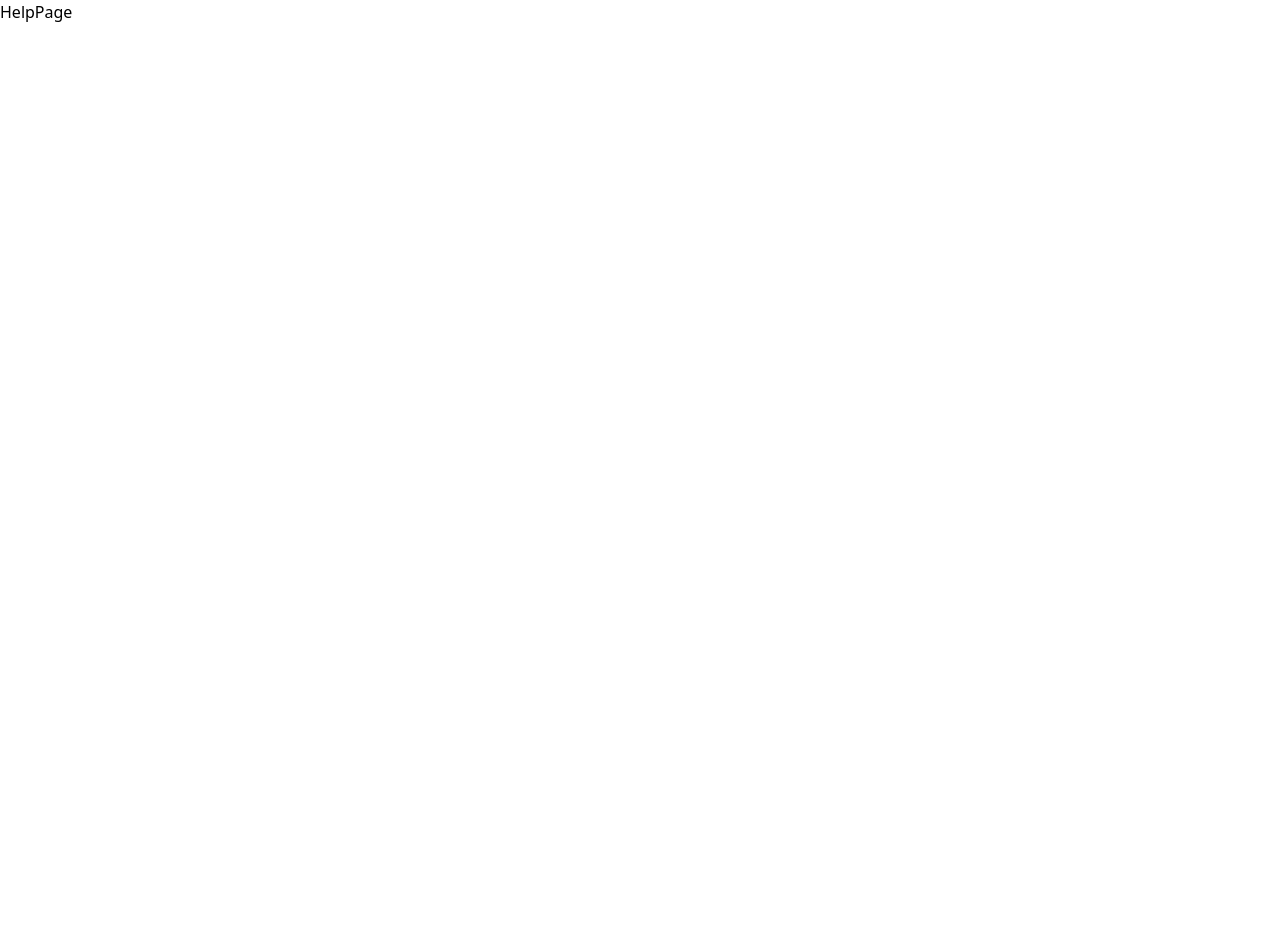
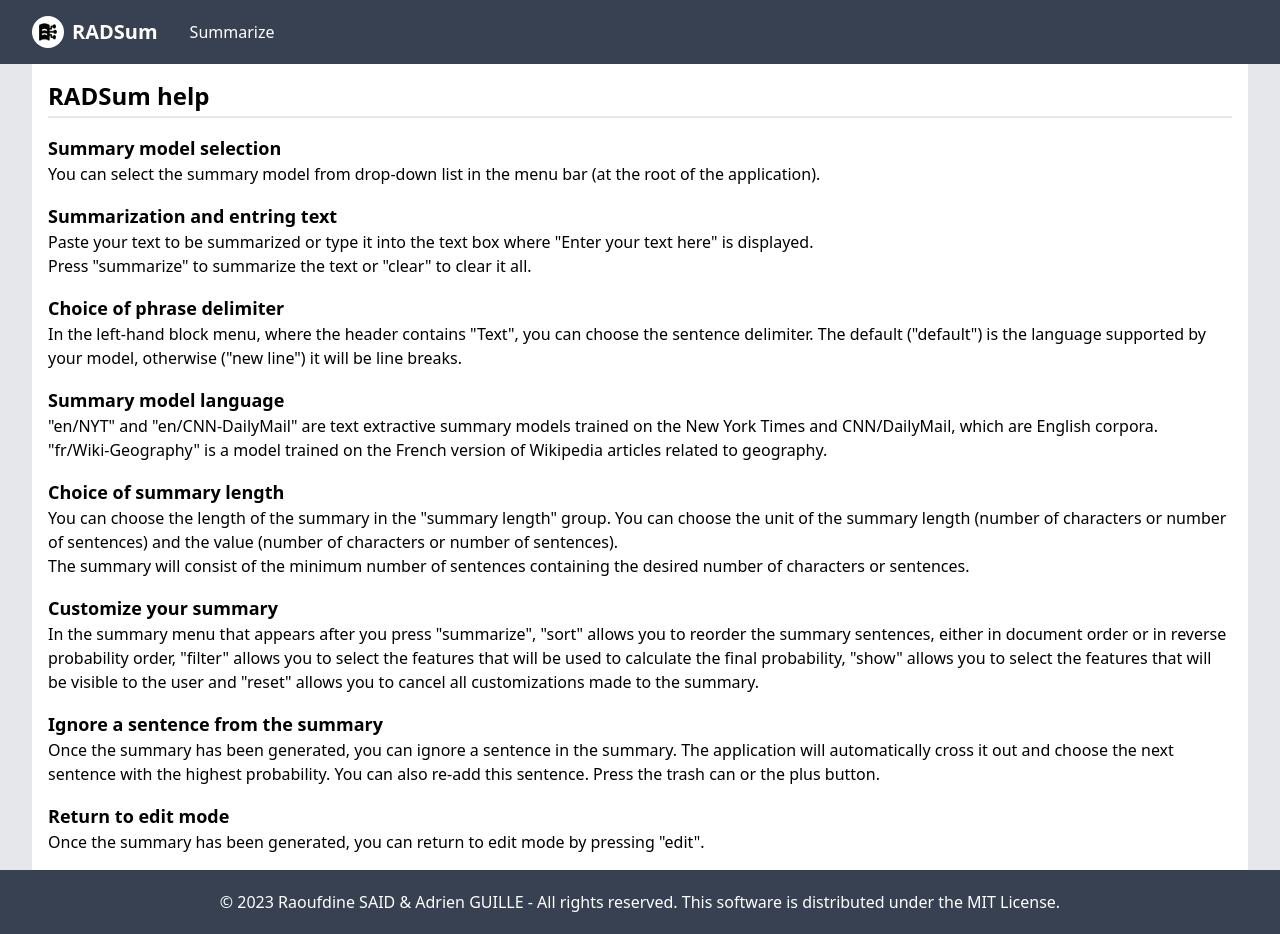
Before and after one commit to Baragouine/extrasum, a React (Create React App) app in the folder front/radsum/: page /help in a window 1280 px wide. Before the commit the page ends 800 px from the top, so only its background shows below. Built offline with nearby package versions, Linux system fonts and the light colour scheme.

Commit message:
Help pge edited

```diff
--- a/front/radsum/src/App.js
+++ b/front/radsum/src/App.js
@@ -2,7 +2,6 @@ import React from "react";
 import { BrowserRouter as Router, Routes, Route } from 'react-router-dom';
 
 import HelpPage from "./Components/HelpPage/HelpPage";
-import AboutPage from "./Components/AboutPage/AboutPage";
 import MainPage from "./Components/MainPage/MainPage";
 import PageNotFound from "./Components/PageNotFound/PageNotFound";
 
@@ -12,7 +11,6 @@ function App() {
     <Router basename="/">
       <Routes>
         <Route exact path="/help" element={<HelpPage/>}/>
-        <Route exact path="/about" element={<AboutPage/>}/>
 
         <Route exact path="/" element={<MainPage/>}/>
 
--- a/front/radsum/src/Components/AboutPage/AboutPage.jsx
+++ /dev/null
@@ -1,14 +0,0 @@
-import React from "react";
-
-import Page from "../ui/Page";
-
-
-const AboutPage = () => {
-    return (
-        <Page>
-            AboutPage
-        </Page>
-    );
-};
-
-export default AboutPage;
--- /dev/null
+++ b/front/radsum/src/Components/HelpPage/Body.jsx
@@ -0,0 +1,84 @@
+import React, { useEffect, useState } from "react";
+
+
+
+const HelpBody = () => {
+
+    return (
+        <div
+            className="md:mx-8 min-h-screen bg-white text-black"
+        >
+            <div className="w-full h-full p-4">
+                <h1
+                    className="text-2xl font-bold"
+                >RADSum help</h1>
+
+                <hr className="border my-1"/>
+
+                <h2
+                    className="text-lg font-bold mt-4"
+                >Summary model selection</h2>
+                <p>
+                    You can select the summary model from drop-down list in the menu bar (at the root of the application).
+                </p>
+
+                <h2
+                    className="text-lg font-bold mt-4"
+                >Summarization and entring text</h2>
+                <p>
+                    Paste your text to be summarized or type it into the text box where "Enter your text here" is displayed.
+                    <br/>
+                    Press "summarize" to summarize the text or "clear" to clear it all.
+                </p>
+
+                <h2
+                    className="text-lg font-bold mt-4"
+                >Choice of phrase delimiter</h2>
+                <p>
+                    In the left-hand block menu, where the header contains "Text", you can choose the sentence delimiter. The default ("default") is the language supported by your model, otherwise ("new line") it will be line breaks.
+                </p>
+
+                <h2
+                    className="text-lg font-bold mt-4"
+                >Summary model language</h2>
+                <p>
+                    "en/NYT" and "en/CNN-DailyMail" are text extractive summary models trained on the New York Times and CNN/DailyMail, which are English corpora.
+                    <br/>
+                    "fr/Wiki-Geography" is a model trained on the French version of Wikipedia articles related to geography.
+                </p>
+
+                <h2
+                    className="text-lg font-bold mt-4"
+                >Choice of summary length</h2>
+                <p>
+                    You can choose the length of the summary in the "summary length" group. You can choose the unit of the summary length (number of characters or number of sentences) and the value (number of characters or number of sentences).
+                    <br/>
+                    The summary will consist of the minimum number of sentences containing the desired number of characters or sentences.
+                </p>
+
+                <h2
+                    className="text-lg font-bold mt-4"
+                >Customize your summary</h2>
+                <p>
+                    In the summary menu that appears after you press "summarize", "sort" allows you to reorder the summary sentences, either in document order or in reverse probability order, "filter" allows you to select the features that will be used to calculate the final probability, "show" allows you to select the features that will be visible to the user and "reset" allows you to cancel all customizations made to the summary.
+                </p>
+
+                <h2
+                    className="text-lg font-bold mt-4"
+                >Ignore a sentence from the summary</h2>
+                <p>
+                    Once the summary has been generated, you can ignore a sentence in the summary. The application will automatically cross it out and choose the next sentence with the highest probability. You can also re-add this sentence. Press the trash can or the plus button.
+                </p>
+
+                <h2
+                    className="text-lg font-bold mt-4"
+                >Return to edit mode</h2>
+                <p>
+                    Once the summary has been generated, you can return to edit mode by pressing "edit".
+                </p>
+            </div>
+        </div>
+    );
+};
+
+export default HelpBody;
--- /dev/null
+++ b/front/radsum/src/Components/HelpPage/Header.jsx
@@ -0,0 +1,49 @@
+import React from "react";
+import { Link } from 'react-router-dom';
+
+import Logo from "./../../images/logo.png";
+
+
+const HelpHeader = ( { selectedModel, setSelectedModel } ) => {
+    const listModels = [
+        { label: 'en/NYT', value: 'en/nyt' },
+        { label: 'en/CNN-DailyMail', value: 'en/cnn-dailymail' },
+        { label: 'fr/Wiki-Geography', value: 'fr/wiki-geography' }
+    ];
+
+    return (
+        <div
+            className={`
+                w-full h-16 pl-4 sm:px-8 bg-gray-700 text-white flex justify-between items-center
+            `}
+        >
+            <div
+                className="flex flex-row items-center"
+            >
+                <div
+                    className="flex justify-center bg-white rounded-full py-1 w-8 h-8"
+                >
+                    <img src={Logo} alt="Logo" width="20px" height="20px" />
+                </div>
+                <div
+                    className="sm:ml-2 font-bold text-xl hidden sm:flex"
+                >
+                    RADSum
+                </div>
+                <div
+                    className="ml-8 sm:ml-4 h-full flex items-center"
+                >
+
+                    <Link
+                        to="/"
+                        className="px-4 py-2 hover:bg-gray-500 rounded-md"
+                    >Summarize</Link>
+                </div>
+            </div>
+            <div>
+            </div>
+        </div>
+    );
+};
+
+export default HelpHeader;
--- a/front/radsum/src/Components/HelpPage/HelpPage.jsx
+++ b/front/radsum/src/Components/HelpPage/HelpPage.jsx
@@ -1,12 +1,19 @@
 import React from "react";
 
+import HelpHeader from "./Header.jsx";
+import HelpBody from "./Body.jsx";
+import Footer from "../MainPage/Footer/Footer";
 import Page from "../ui/Page";
 
 
 const HelpPage = () => {
     return (
-        <Page>
-            HelpPage
+        <Page
+            className="w-full h-full bg-gray-200"
+        >
+            <HelpHeader />
+            <HelpBody />
+            <Footer />
         </Page>
     );
 };
```
